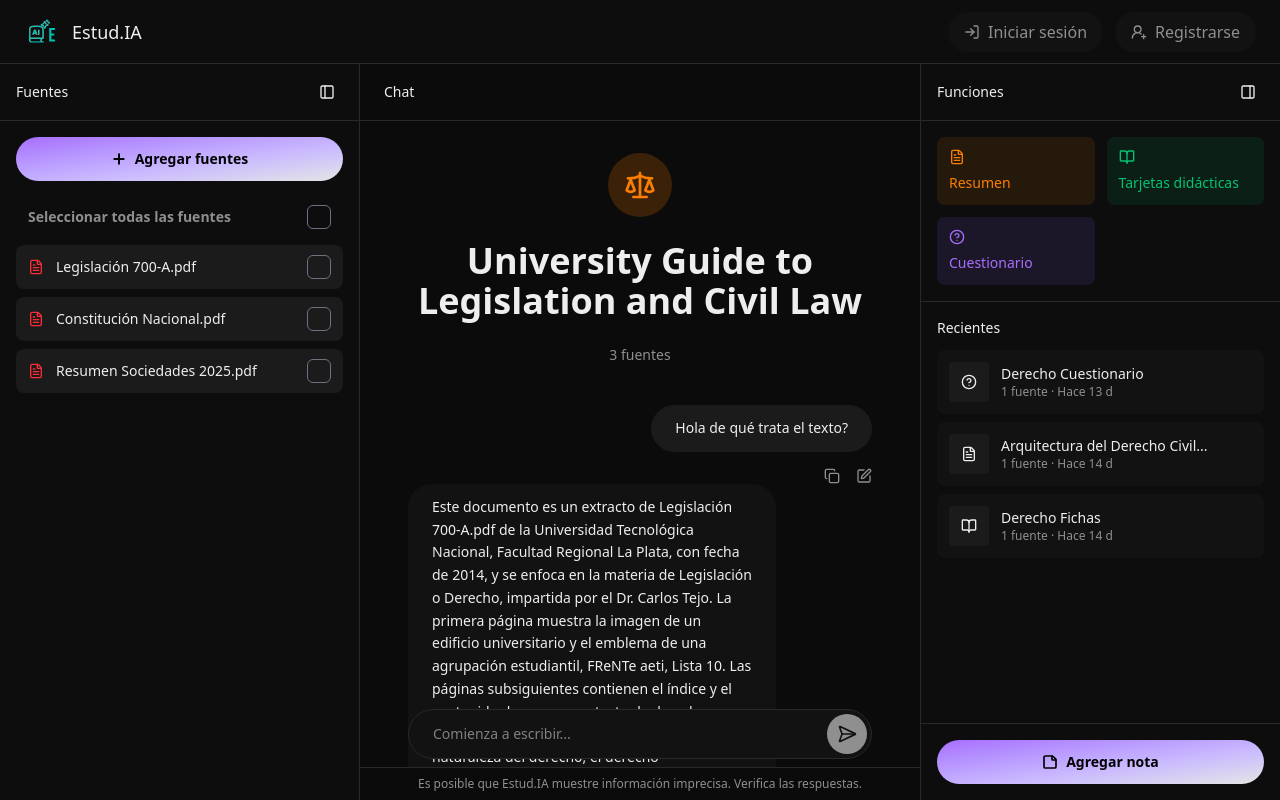
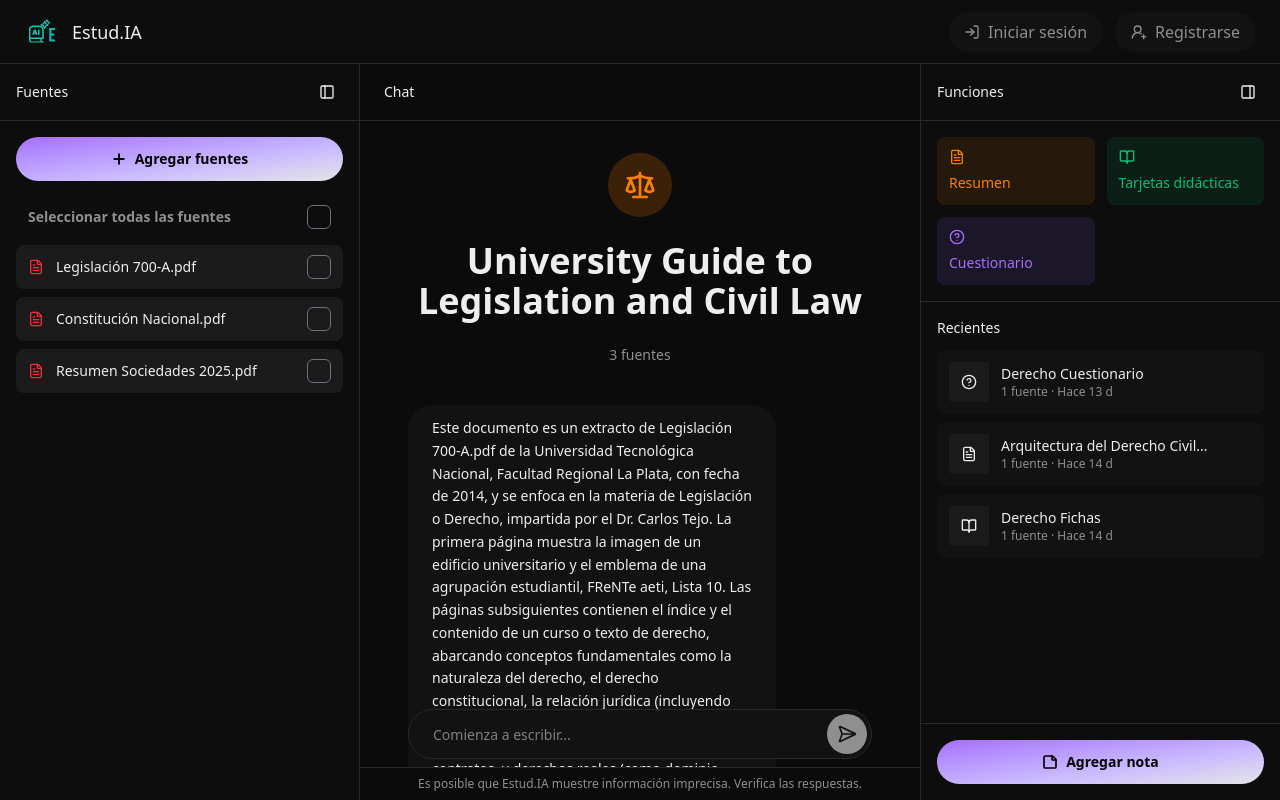
Before and after one commit to PietrantuonoFranco/Estud.ia, a Next.js app in the folder estud.ia/: page /notebook/1 in a window 1280 px wide. Built offline with nearby package versions, Linux system fonts and the light colour scheme; no server answers.

Commit message:
feat: update ChatPanel and LLMMessage components with new user and LLM messages

```diff
--- a/estud.ia/app/notebook/[notebook]/components/Chat/ChatPanel.tsx
+++ b/estud.ia/app/notebook/[notebook]/components/Chat/ChatPanel.tsx
@@ -36,9 +36,10 @@ export default function ChatPanel() {
             </p>
           </div>
 
-          <div className="p-6 text-sm leading-relaxed text-foreground">
-            <UserMessage message={`Hola de qué trata el texto?`}/>
+          <div className="p-6 space-y-6 text-sm leading-relaxed text-foreground">
             <LLMMessage message={message.message}/>
+            <UserMessage message={`De la legislación de qué país?`}/>
+            <LLMMessage message={`De la República Argentina`}/>
           </div>
           <MessageInbox />
         </div>
--- a/estud.ia/app/notebook/[notebook]/components/Chat/components/LLMMessage.tsx
+++ b/estud.ia/app/notebook/[notebook]/components/Chat/components/LLMMessage.tsx
@@ -5,7 +5,7 @@ import { Pin, ThumbsUp, ThumbsDown, Copy } from "lucide-react"
 export default function LLMMessage ({ message }: { message: string }) {
   return (
     <div className="flex flex-col space-y-2 pr-24">
-      <div className=" flex items-center justify-center bg-card px-6 py-3 rounded-3xl">
+      <div className="w-fit flex items-center bg-card px-6 py-3 rounded-3xl">
         <p>
           {message}
         </p>
```
